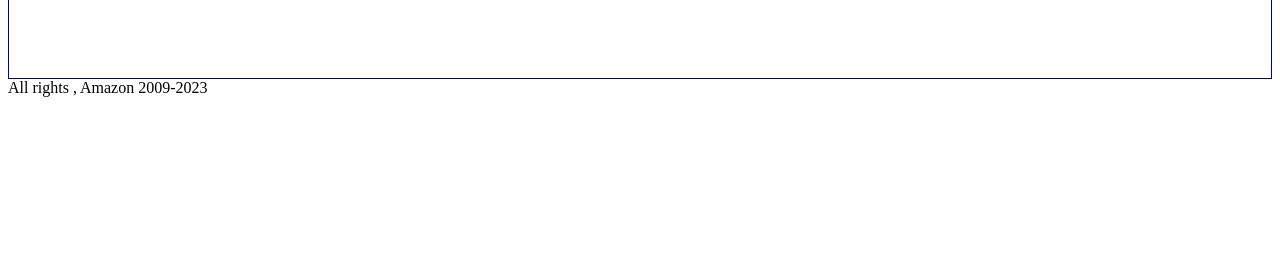
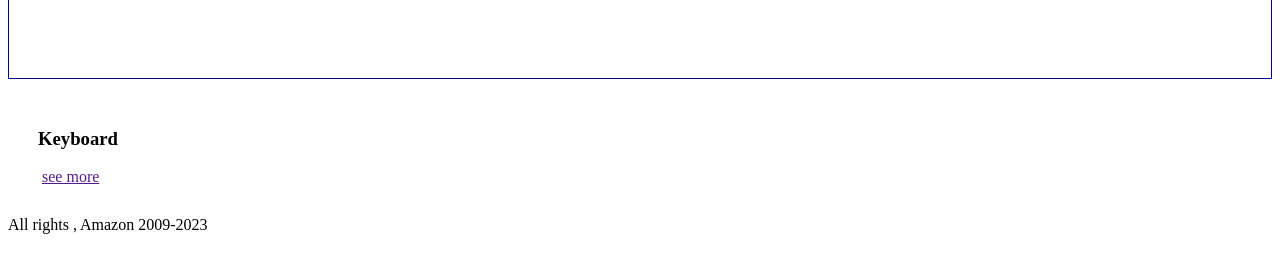
Before and after one commit to Fr-heidarian/amazon-template-website, a plain HTML site: page client/index.html in a window 1280 px wide. Shown: the part 487-760 px from the top of the page. Drawn offline with Linux system fonts and the light colour scheme.

Commit message:
develop categories section

```diff
--- a/css/style.css
+++ b/client/css/style.css
@@ -168,6 +168,10 @@ form div:nth-child(3) {
   text-decoration: none;
   font-size: 20px;
 }
+.categories article{
+  background-color: white;
+  padding: 30px;
+}
 
 #nav-main .nav-right {
   width: 25%;
--- a/index.html
+++ b/client/index.html
@@ -103,7 +103,11 @@
         <img src="https://m.media-amazon.com/images/I/41s-DsYgxDL._SX1500_.jpg" alt="">
       </div>
       <section class="categories">
-
+           <article >
+              <h3>Keyboard</h3>
+              <img src="" alt="">
+              <a href="">see more</a>
+           </article>
       </section>
     </main>
     <footer>
```
Also changed, not shown: client/images/amazon.jpg (renamed from images/amazon.jpg).
